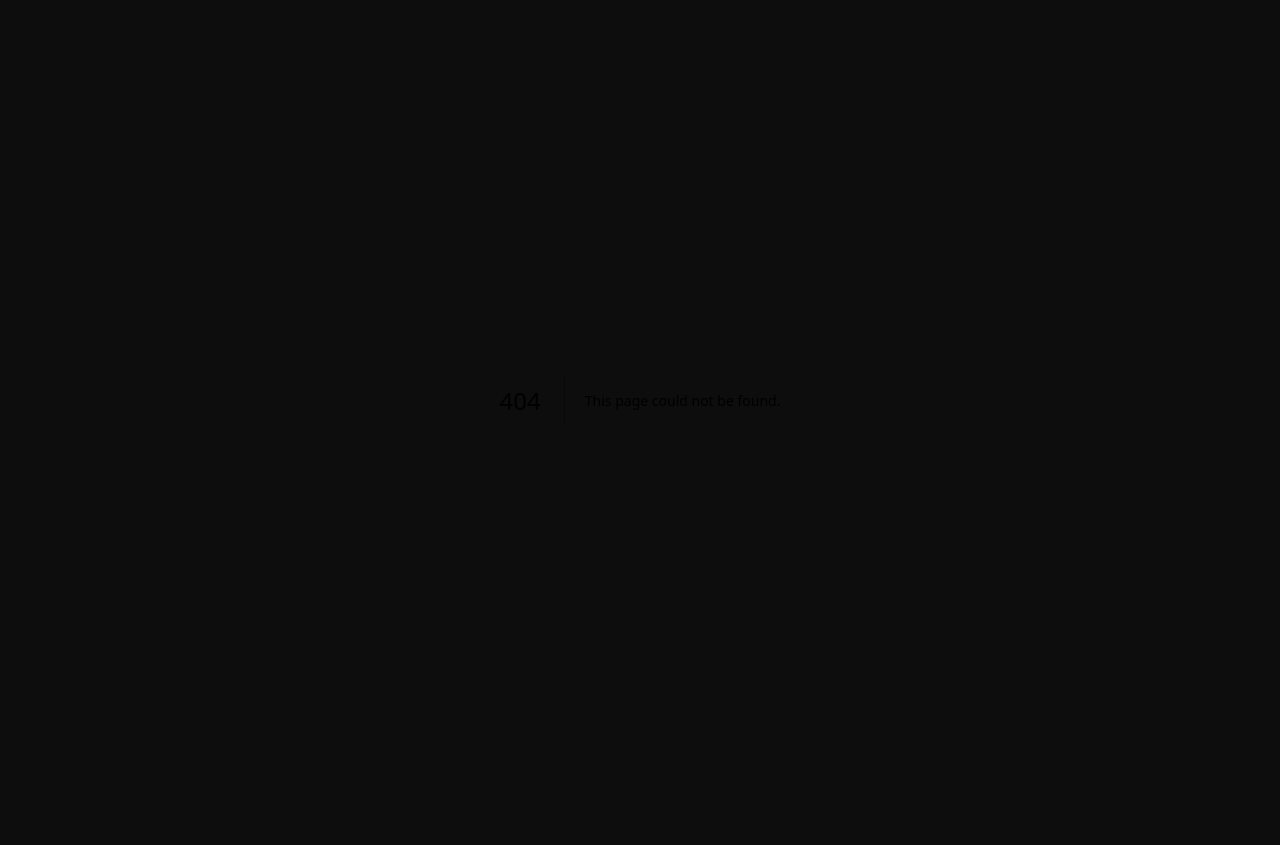
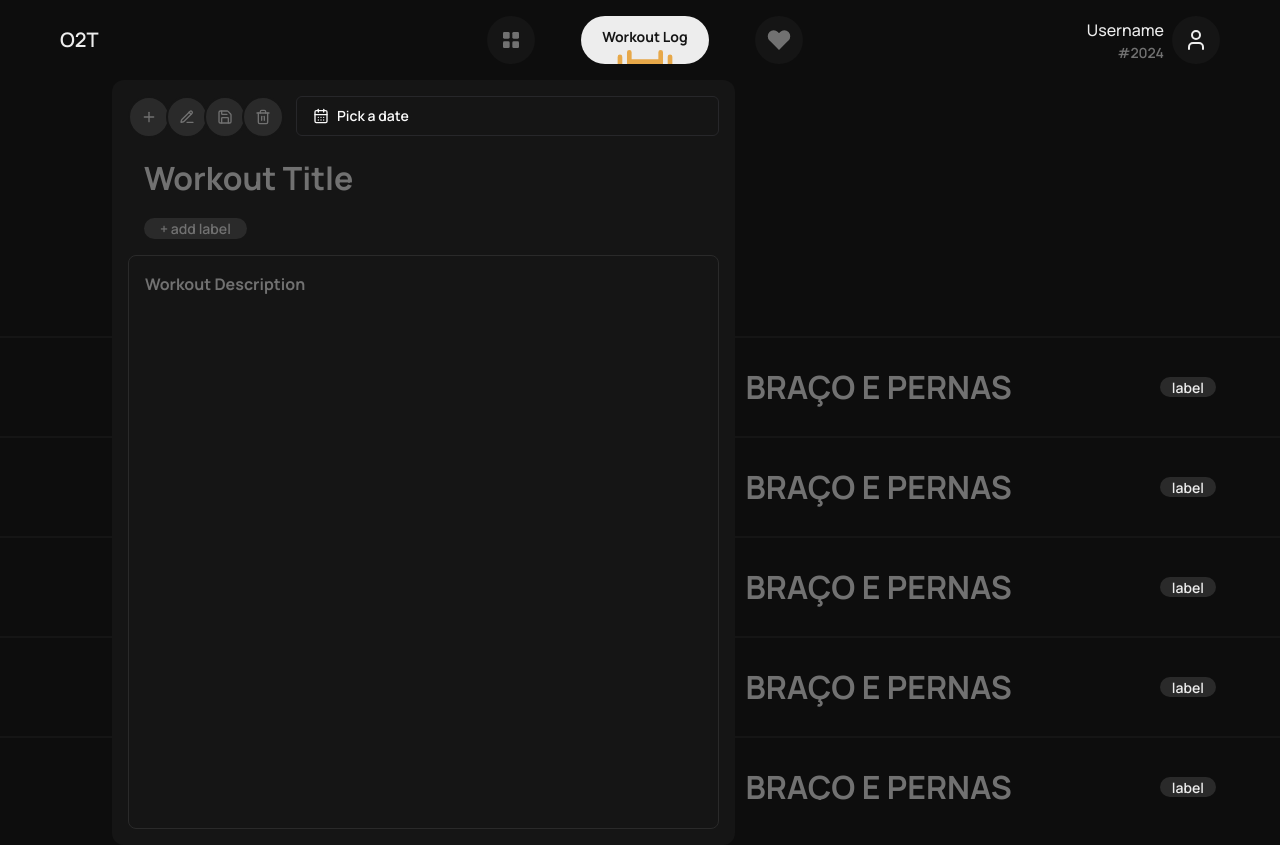
Before and after one commit to VLV-subgrupo/o2t, a Next.js app in the folder frontend/: page /log in a window 1280 px wide. Before the commit this address had no page. Before the commit the page ends 800 px from the top, so only its background shows below. Built offline with nearby package versions, Linux system fonts and the light colour scheme.

Commit message:
feat: Criação da tela de log

```diff
--- /dev/null
+++ b/frontend/app/(trackerPage)/components/addLabel.tsx
@@ -0,0 +1,38 @@
+"use client"
+
+import { Popover, PopoverContent, PopoverTrigger } from "@/app/_components/ui/popover";
+import Tags from "./tags";
+import { Trash2 } from "lucide-react";
+import { useState } from "react";
+
+const AddLabel = () => {
+    const [inputValue, setInputValue] = useState('')
+
+    const inputChange = (event: React.ChangeEvent<HTMLInputElement>) => {
+        setInputValue(event.target.value);
+    };
+
+    return (
+        <Popover>
+            <PopoverTrigger asChild>
+                <button className="bg-gray px-4 rounded-full w-fit ml-4 h-[24px]">
+                    <p className="label text-lightgray hover:text-light">+ add label</p>
+                </button>
+            </PopoverTrigger>
+            <PopoverContent className="bg-back/95 p-2 py-4 flex flex-col gap-1 border-none ml-32 mt-2">
+                <input type="text" placeholder="Search tag..." className="w-full outline-none bg-transparent font-medium label placeholder-light px-2 border-b border-gray pb-3" autoFocus onChange={inputChange}></input>
+                <p className="label text-center text-lightgray select-none">select a tag or create a new one</p>
+                <div className="flex flex-row justify-between items-center hover:bg-darkgray p-3 py-[6px] rounded-sm group transition-all duration-250 easy-smooth cursor-pointer">
+                    <Tags className="bg-blue-500"/>
+                    <Trash2 className="size-4 opacity-0 group-hover:opacity-100 stroke-gray hover:stroke-red-400"/>
+                </div>
+                <div className="flex flex-row gap-4 bg-darkgray items-center p-3 py-[6px] rounded-sm cursor-pointer">
+                    <p className="label text-lightgray">Create</p>
+                    <Tags tag={inputValue} />
+                </div>
+            </PopoverContent>
+        </Popover>
+     );
+}
+
+export default AddLabel;
--- /dev/null
+++ b/frontend/app/(trackerPage)/components/listItem.tsx
@@ -0,0 +1,25 @@
+import Tags from "./tags";
+
+type Prop = {
+    selected: boolean;
+}
+
+const ListItem = ({selected} : Prop) => {
+    return (
+        <div className={` border-t-[2px] border-darkgray flex flex-row items-center justify-between px-16 cursor-pointer duration-300 h-[100px] group ease-smooth ${selected ? "pl-[55%] bg-darkgray" :" pl-[50%]"}`}>
+            <div className={`flex flex-row gap-16 items-center ${selected ? "text-light" : "text-lightgray"} group-hover:text-light`}>
+                <p className="">
+                    14/03
+                </p>
+                <h4 className=" uppercase">
+                    Braço e Pernas
+                </h4>
+            </div>
+            <div className="flex flex-row gap-8 justify-end">
+                <Tags selected={selected}></Tags>
+            </div>
+        </div>
+    );
+}
+
+export default ListItem;
--- /dev/null
+++ b/frontend/app/(trackerPage)/components/scrollableList.tsx
@@ -0,0 +1,69 @@
+"use client";
+
+import React, { useCallback, useEffect, useRef, useState } from "react";
+import ListItem from "./listItem";
+
+const ScrollableList = () => {
+    const containerRef = useRef<HTMLDivElement>(null);
+    const itemsRef = useRef<(HTMLDivElement | null)[]>([]);
+    const [selectedIndex, setSelectedIndex] = useState(-1);
+
+    const moveItem = (index: number) => {
+        itemsRef.current[index]?.scrollIntoView({
+            behavior: "smooth",
+            block: "center",
+        });
+    };
+
+    const selectItem = (index: number) => {
+        setSelectedIndex(index);
+    };
+
+    const selectyByArrow = (event: KeyboardEvent) => {
+        if (event.key === 'ArrowUp')
+            setSelectedIndex(prevIndex => Math.max(prevIndex - 1, 0))
+        else if (event.key === 'ArrowDown')
+            setSelectedIndex(prevIndex => Math.min(prevIndex + 1, 19)) //FIXME - this is not mudar o maximo
+    }
+
+    const selectyByWheel = (event: WheelEvent) => {
+        if (event.deltaY < 0)
+            setSelectedIndex(prevIndex => Math.max(prevIndex - 1, 0))
+        else
+            setSelectedIndex(prevIndex => Math.min(prevIndex + 1, 19)) //FIXME - this is not mudar o maximo
+    }
+
+    useEffect(() => {
+        moveItem(selectedIndex)
+    }, [selectedIndex]);
+
+    useEffect(() => {
+        window.addEventListener('keydown', selectyByArrow);
+        window.addEventListener("wheel", selectyByWheel);
+
+        return () => {
+            window.removeEventListener('keydown', selectyByArrow);
+            window.removeEventListener("wheel", selectyByWheel);
+        };
+    }, []);
+
+    const items = Array.from({ length: 20 }, (_, index) => `Item ${index + 1}`);
+
+    return (
+        <div className="py-[20%] h-full overflow-hidden transition-all ease-out" ref={containerRef}>
+            {items.map((item, index) => (
+                <div
+                    key={index}
+                    ref={(input) => {
+                        itemsRef.current[index] = input;
+                    }}
+                    onClick={() => selectItem(index)}
+                >
+                    <ListItem key={index} selected={selectedIndex === index} />
+                </div>
+            ))}
+        </div>
+    );
+};
+
+export default ScrollableList;
--- /dev/null
+++ b/frontend/app/(trackerPage)/components/tags.tsx
@@ -0,0 +1,19 @@
+import { cn } from "@/app/_lib/utils";
+
+type Prop = {
+    selected?: boolean;
+    className?: string;
+    tag?: string;
+}
+
+const Tags = ({selected, className, tag = "label"} : Prop) => {
+    return (
+        <div className={cn("rounded-full h-5 px-3 bg-gray w-fit select-none grid place-content-start", selected && "bg-red-600", className)}>
+            <p className="text-label text-light font-semibold items-center">
+                {tag}
+            </p>
+        </div>
+     );
+}
+
+export default Tags;
--- /dev/null
+++ b/frontend/app/(trackerPage)/log/page.tsx
@@ -0,0 +1,36 @@
+import { PencilLine, Plus, Save, Trash2, X } from "lucide-react";
+import ScrollableList from "../components/scrollableList";
+import { DatePicker } from "../components/datePicker";
+import AddLabel from "../components/addLabel";
+
+const Log = () => {
+    return (
+        <div className="flex-1 overflow-y-auto">
+            <div className="absolute left-28 bg-darkgray w-[623px] h-[765px] flex flex-col p-4 justify-between gap-4 rounded-xl">
+                <div className="flex flex-row gap-4">
+                    <div className="flex flex-row -gap-[4px]">
+                        <div className="size-[42px] rounded-full bg-gray cursor-pointer group -mr-1 border-[2px] border-darkgray grid place-items-center">
+                            <Plus className="size-4 stroke-lightgray group-hover:stroke-orange-400"/>
+                        </div>
+                        <div className="size-[42px] rounded-full bg-gray cursor-pointer group -mr-1 border-[2px] border-darkgray grid place-items-center">
+                            <PencilLine  className="size-4 stroke-lightgray group-hover:stroke-yellow-400"/>
+                        </div>
+                        <div className="size-[42px] rounded-full bg-gray cursor-pointer group -mr-1 border-[2px] border-darkgray grid place-items-center">
+                            <Save className="size-4 stroke-lightgray group-hover:stroke-light"/>
+                        </div>
+                        <div className="size-[42px] rounded-full bg-gray cursor-pointer group -mr-1 border-[2px] border-darkgray grid place-items-center">
+                            <Trash2 className="size-4 stroke-lightgray group-hover:stroke-red-400"/>
+                        </div>
+                    </div>
+                    <DatePicker className="w-full justify-start text-left font-semibold text-p bg-transparent"></DatePicker>
+                </div>
+                <input type="text" placeholder="Workout Title" className="bg-transparent outline-none w-full text-h4 font-bold placeholder-lightgray px-4"></input>
+                <AddLabel />
+                <textarea placeholder="Workout Description" className="bg-transparent outline-none w-full h-full text-p font-bold placeholder-lightgray border border-gray rounded-lg p-4 resize-none"></textarea>
+            </div>
+            <ScrollableList />
+        </div>
+    );
+}
+
+export default Log;
```
